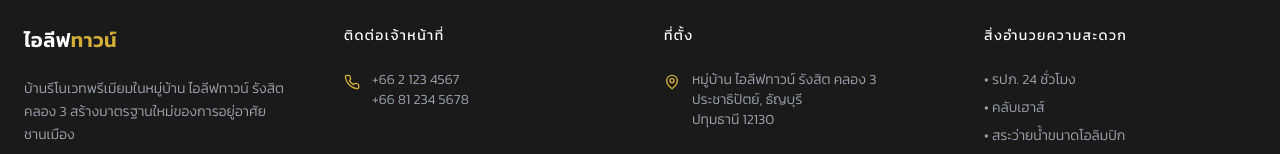
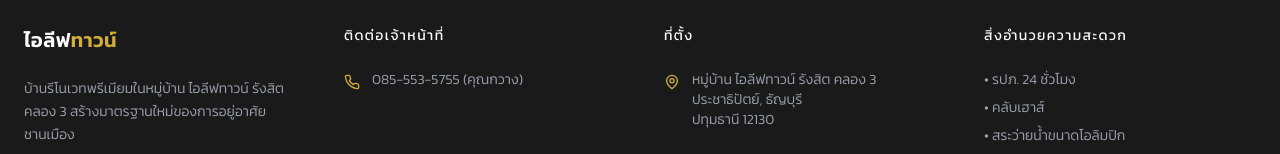
Before and after one commit to Raymagdonal4901/ileaftown, a React (Vite) app: page / in a window 1280 px wide. Shown: the part 4356-4510 px from the top of the page. Built offline with nearby package versions, Linux system fonts and the light colour scheme; no server answers; a web font is replaced by a local one.

Commit message:
Update: item

```diff
--- a/src/components/Footer.jsx
+++ b/src/components/Footer.jsx
@@ -53,7 +53,7 @@ const Footer = () => {
             <ul className="space-y-4 text-gray-400 text-sm font-light">
               <li className="flex items-start gap-3">
                 <Phone size={16} className="text-gold shrink-0 mt-1" />
-                <span>+66 2 123 4567<br/>+66 81 234 5678</span>
+                <a href="tel:0855535755" className="hover:text-gold transition-colors">085-553-5755 (คุณกวาง)</a>
               </li>
             </ul>
           </div>
```
